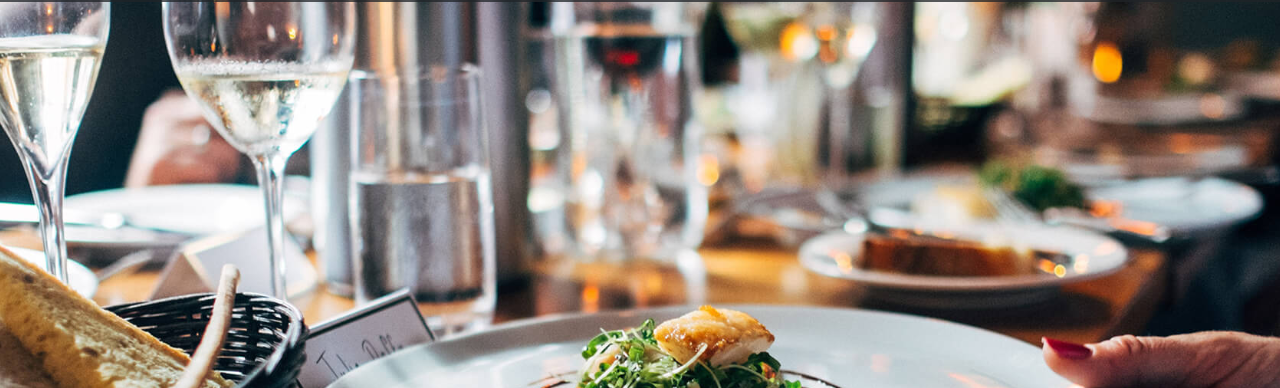
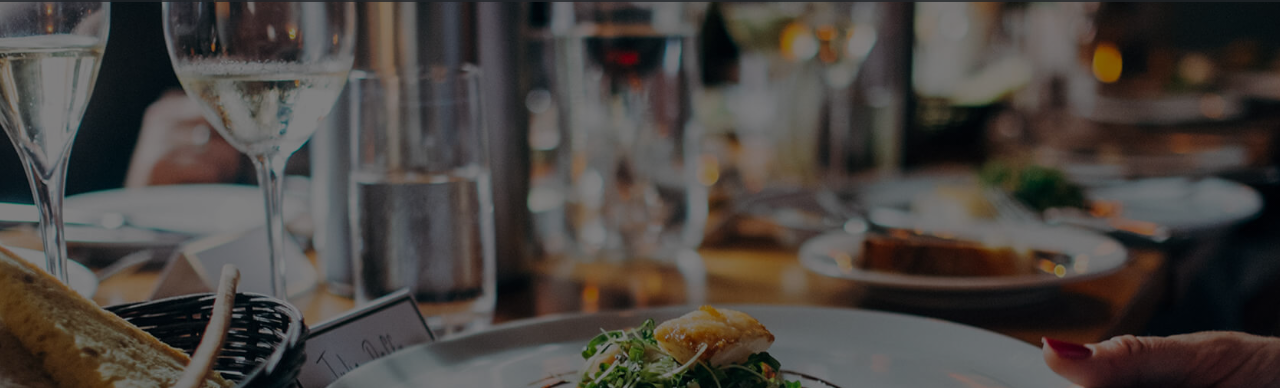
Before and after one commit to ArtusAbelard/ARTUS_CBIENBON, a website: page index.html in a window 1280 px wide. Shown: the part 88-476 px from the top of the page. Drawn offline with nearby package versions, Linux system fonts and the light colour scheme.

Commit message:
good opacity on header background img

```diff
--- a/src/sass/modules/header.sass
+++ b/src/sass/modules/header.sass
@@ -1,13 +1,11 @@
 header
-    background-image: url(../img/hero-bg.jpg)
+    // background-image: url(../img/hero-bg.jpg)
+    background-image: linear-gradient(to bottom, rgba(0, 0, 0, 0.5), rgba(0, 0, 0, 0.5)), url(../img/hero-bg.jpg)
     width: 100%
     height: 1200px
     background-position: 45% 0%
     background-size: 115%
     background-attachment: fixed
-
-
-
 
 
 
```
Also changed, not shown: public/css/style.css, 1 other file.
